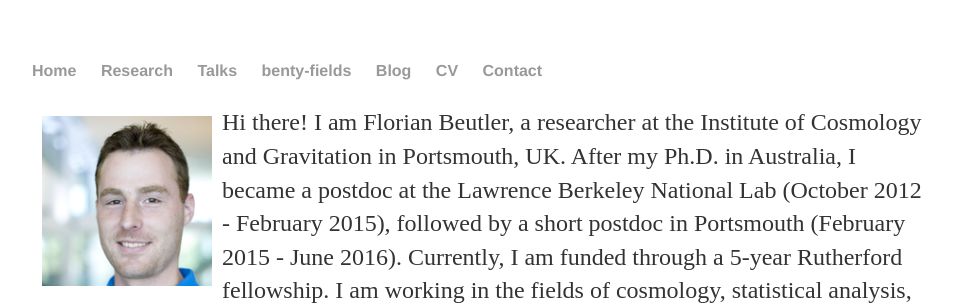
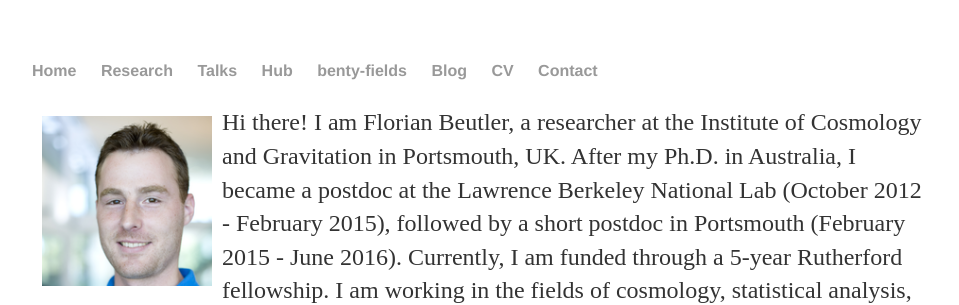
Before and after one commit to fbeutler/fbeutler.github.io, a Jekyll site: the page built from index.html, in a window 1280 px wide. Shown: the top 305 px of the page, without its empty margins (160-1119 px from the left). Built offline with Jekyll 4.4.1, drawn with Linux system fonts in a browser that asks for light colours.

Commit message:
Update default.html

```diff
--- a/_layouts/default.html
+++ b/_layouts/default.html
@@ -14,6 +14,7 @@
         <li><a href="/">Home</a></li>
         <li><a href="/research/projects.html">Research</a></li>
         <li><a href="/talks/talks.html">Talks</a></li>
+        <li><a href="/hub/hub.html">Hub</a></li>
         <li><a href="/benty-fields/benty-fields.html">benty-fields</a></li>
         <li><a href="https://mystatisticsblog.blogspot.com/" target="_blank">Blog</a></li>
         <li><a href="/cv">CV</a></li>
```
